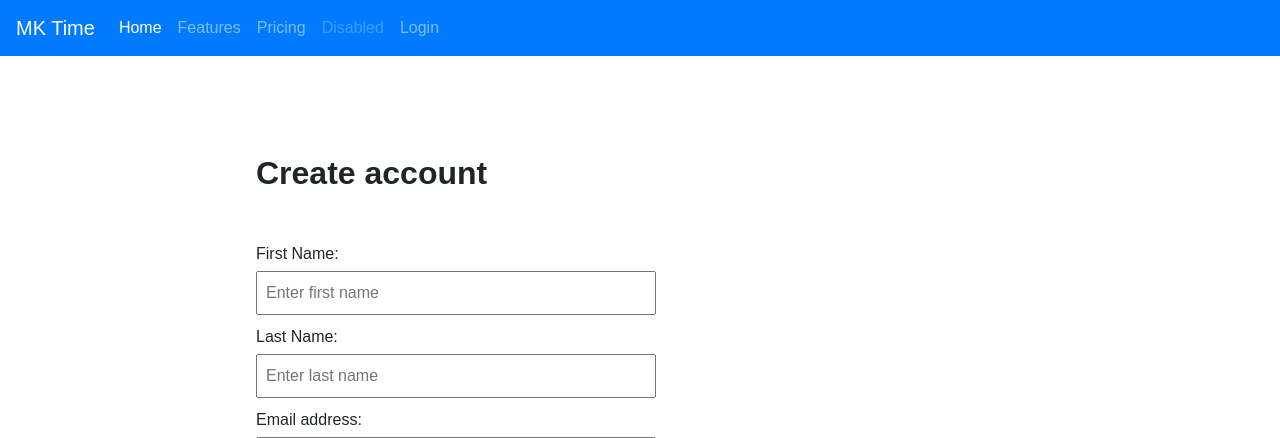
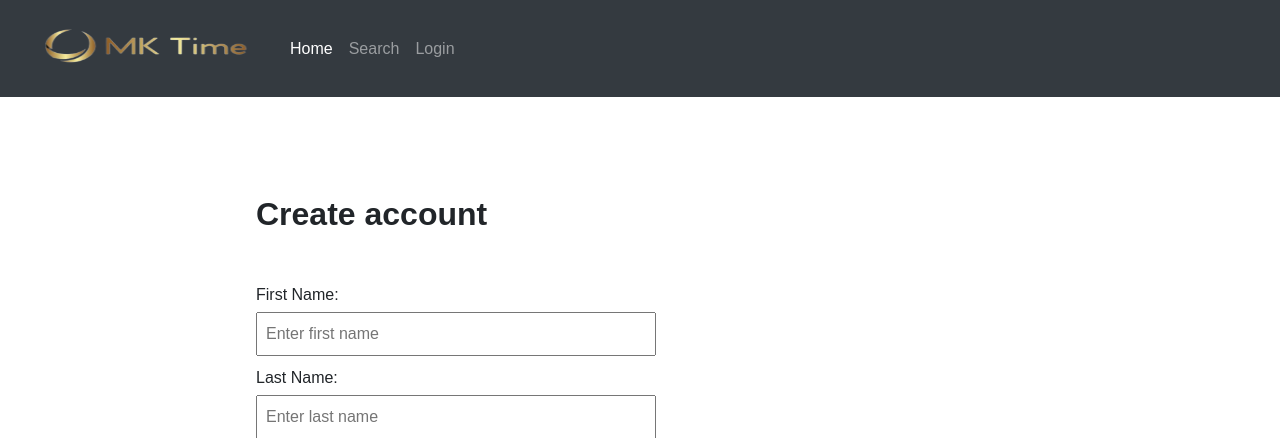
Before and after one commit to sarahvii/codespace-project-mktime, a PHP site: page /mktime/create_account.php in a window 1280 px wide. Shown: the top 438 px of the page. Run offline with PHP 8.4, Linux system fonts and the light colour scheme.

Commit message:
added header to create account and forgot password

```diff
--- a/root/create_account.php
+++ b/root/create_account.php
@@ -114,24 +114,12 @@ if ( $_SERVER[ 'REQUEST_METHOD' ] == 'POST' )
     <link rel="stylesheet" href="https://cdn.jsdelivr.net/npm/bootstrap@4.6.2/dist/css/bootstrap.min.css" integrity="sha384-xOolHFLEh07PJGoPkLv1IbcEPTNtaed2xpHsD9ESMhqIYd0nLMwNLD69Npy4HI+N" crossorigin="anonymous">
      <!-- Custom CSS -->
      <link rel="stylesheet" href="styles.css">
-     <title>MK Time</title>
+     <title>MK Time</title><!-- navbar -->
+
+		<?php include('navbar.php'); ?>
 </head>
 <body>
-    <nav class="navbar navbar-expand-lg navbar-dark bg-primary">
-        <a class="navbar-brand" href="#">MK Time</a>
-        <button class="navbar-toggler" type="button" data-toggle="collapse" data-target="#navbarNavAltMarkup" aria-controls="navbarNavAltMarkup" aria-expanded="false" aria-label="Toggle navigation">
-            <span class="navbar-toggler-icon"></span>
-        </button>
-        <div class="collapse navbar-collapse" id="navbarNavAltMarkup">
-            <div class="navbar-nav">
-                <a class="nav-link active" href="#">Home <span class="sr-only">(current)</span></a>
-                <a class="nav-link" href="#">Features</a>
-                <a class="nav-link" href="#">Pricing</a>
-                <a class="nav-link disabled">Disabled</a>
-                <a class="nav-link" href="\mktime\root\login.php">Login</a>
-            </div>
-        </div>
-    </nav>
+
     <br><br>
     <h2><b>Create account</b></h2>
     <form action="create_account.php" method="POST">
```
Also changed, not shown: root/forgot_password.php (+5 -16 lines).
